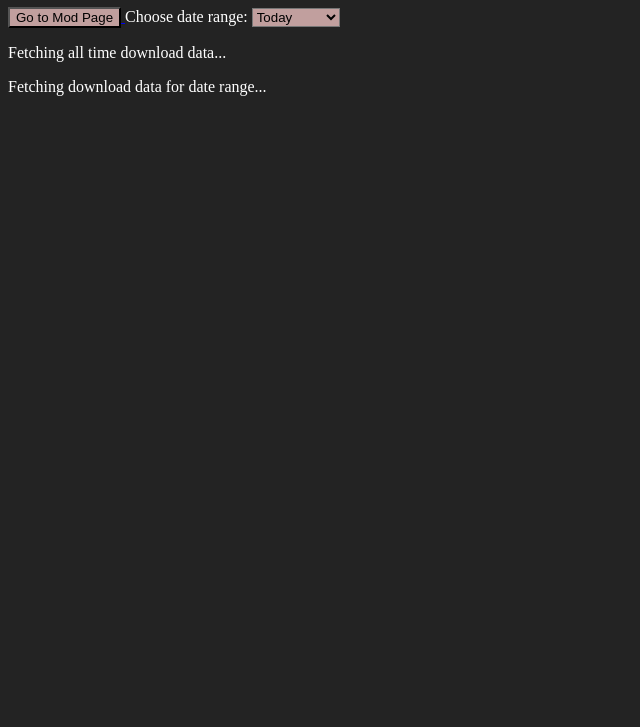
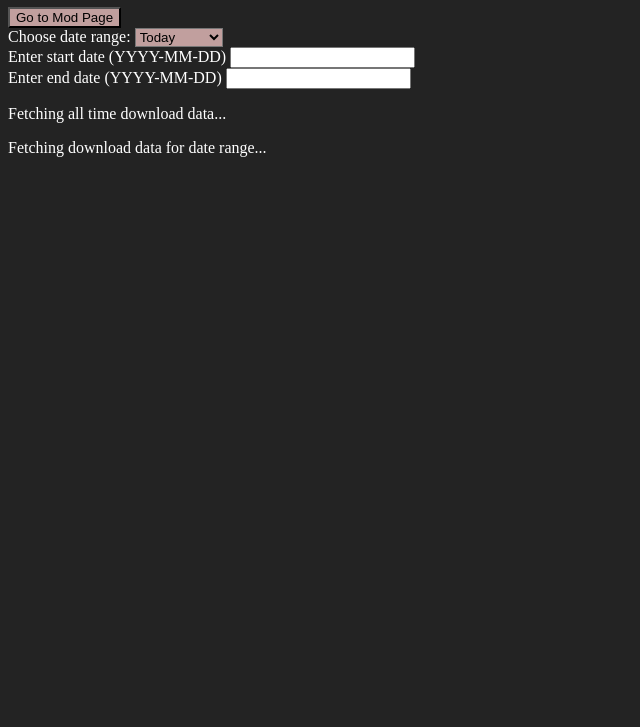
Before and after one commit to slopefields/MFK-Download-Tracker, a website: page index.html in a window 1280 px wide. Shown: the part 73-800 px from the top of the page, without its empty margins (0-640 px from the left). Drawn offline with Linux system fonts and the light colour scheme.

Commit message:
Add forms for start and end date

```diff
--- a/index.html
+++ b/index.html
@@ -14,7 +14,7 @@
 
     <!-- Mod Page Button -->
     <a href="https://thunderstore.io/c/lethal-company/p/Plotection/MoneyForKills/" target=_blank>
-        <button class="rose">Go to Mod Page</button>
+        <button class="rose">Go to Mod Page</button><br>
     </a>
 
     <!-- Date Dropdown -->
@@ -25,6 +25,14 @@
         <option value="month">This Month</option>
         <option value="year">This Year</option>
     </select>
+
+    <!-- Custom Date Input -->
+    <form>
+        <label for="form-start-date">Enter start date (YYYY-MM-DD)</label>
+        <input name="start" type="text" id="form-start-date"><br>
+        <label for="form-end-date">Enter end date (YYYY-MM-DD)</label>
+        <input name="end" type="text" id="form-end-date"><br>
+    </form>
 
     <!-- Download Display-->
     <p id='downloads-total'>Fetching all time download data...</p>
```
